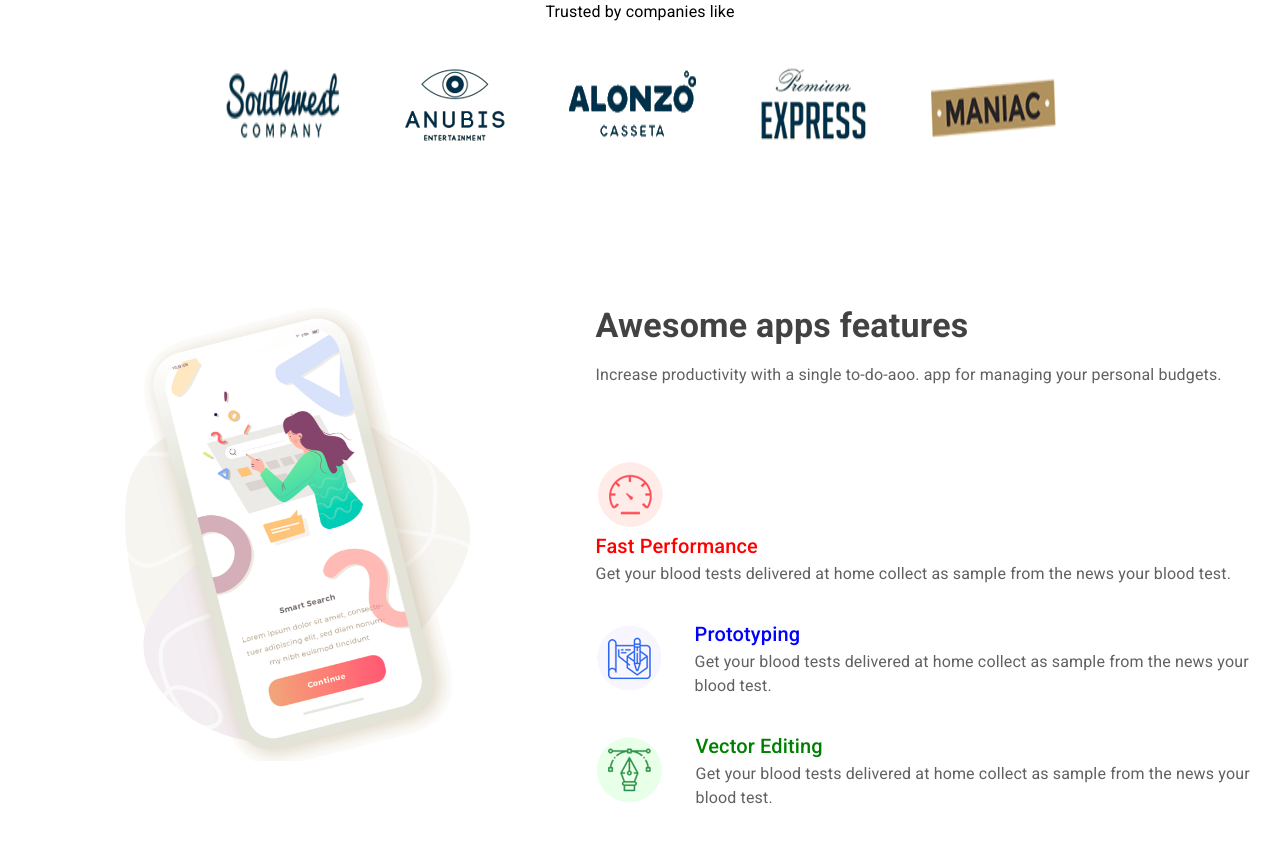
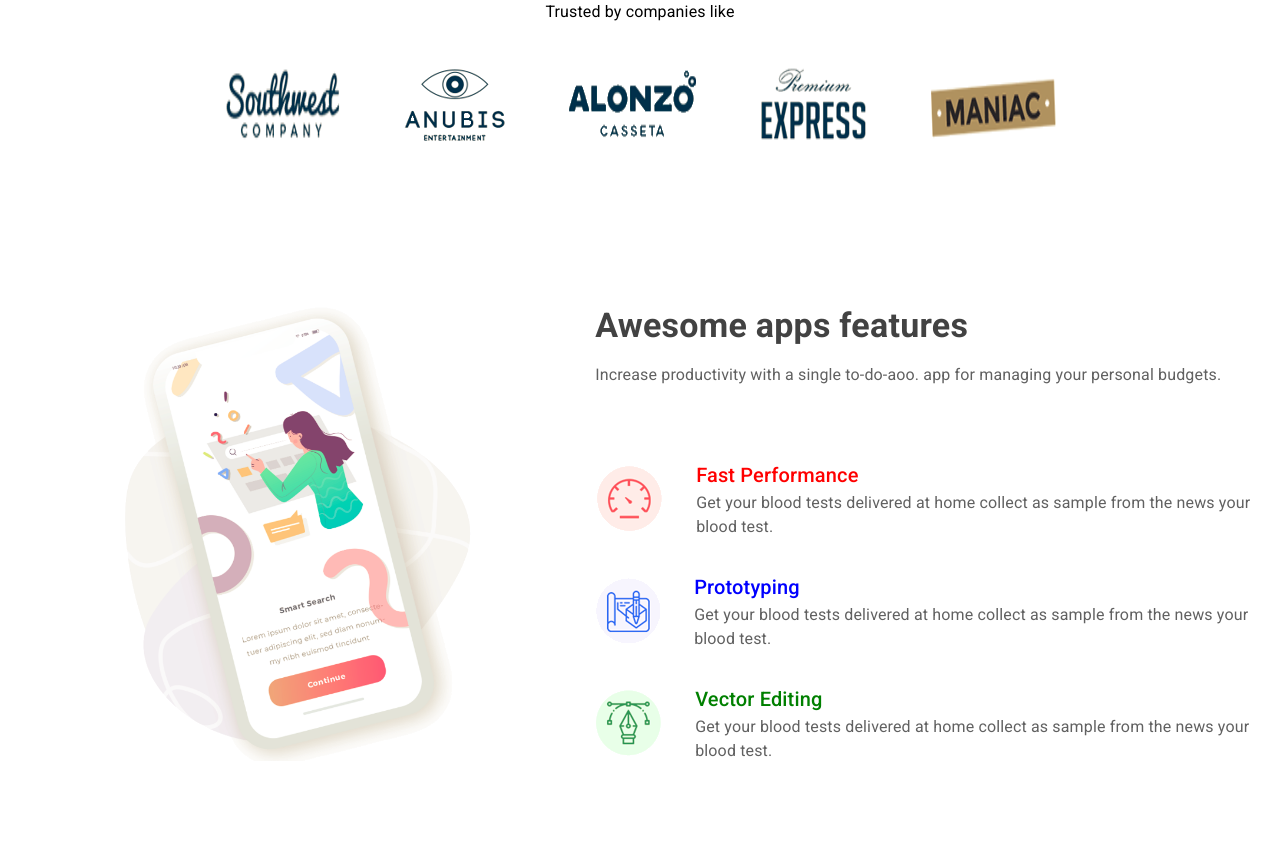
Before and after one commit to Buddahbot/my-app, a React (Create React App) app: page / in a window 1280 px wide. After the commit the page ends 800 px from the top, so only its background shows below. Built offline with nearby package versions, Linux system fonts and the light colour scheme.

Commit message:
fix typo

```diff
--- a/src/components/awesome-apps-feature.jsx
+++ b/src/components/awesome-apps-feature.jsx
@@ -46,7 +46,7 @@ const AwesomeAppsFeatures = () => {
               headColor="red"
               headline="Fast Performance"
               content="Get your blood tests delivered at home collect as sample from the news your blood test."
-              direction="column"
+              direction="row"
             />
           </Stack>
           <Stack mb={4}>
```
